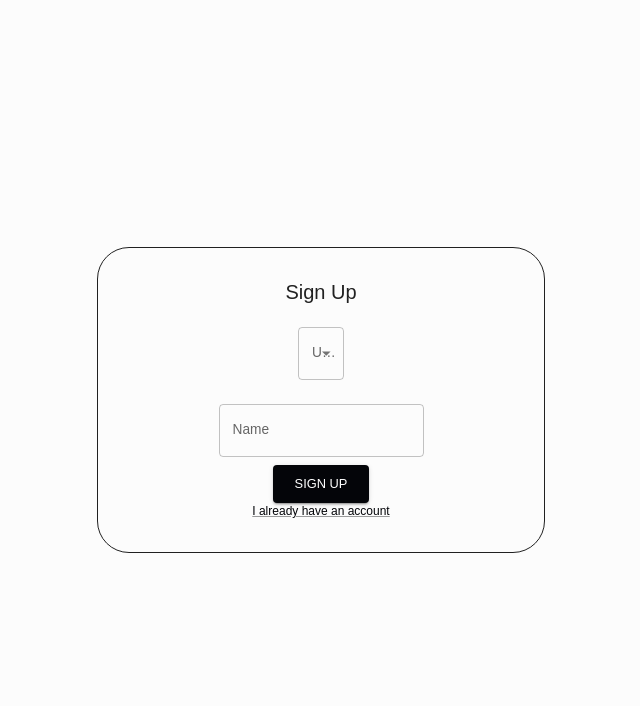
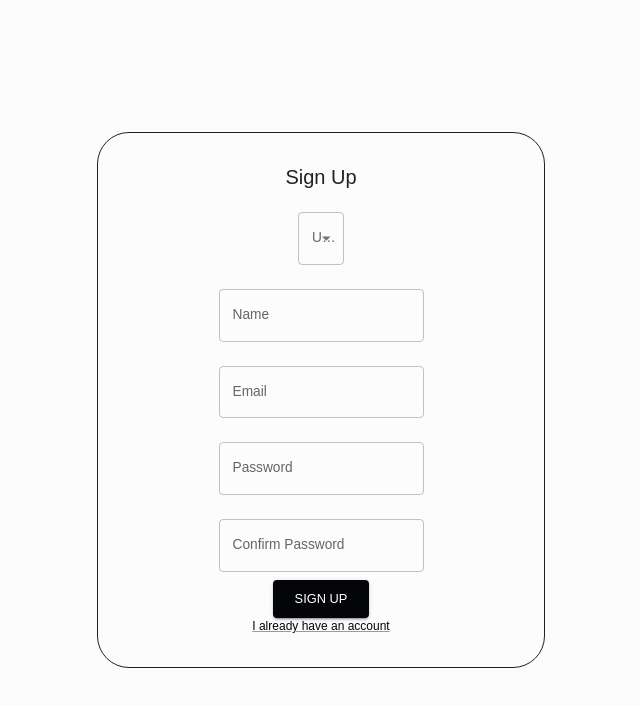
Before and after one commit to malcolmkananura/GradeX, a React (Create React App) app in the folder frontend/: page /signup in a window 1280 px wide. Shown: the top 706 px of the page, without its empty margins (319-959 px from the left). Built offline with nearby package versions, Linux system fonts and the light colour scheme.

Commit message:
added email and password fiels to signup form

```diff
--- a/frontend/src/components/SignUpForm.js
+++ b/frontend/src/components/SignUpForm.js
@@ -77,7 +77,30 @@ const SignUpForm = () => {
           value={name}
           onChange={(e) => setName(e.target.value)}
         />
-        {/* ... other form elements ... */}
+        <TextField
+          type="email"
+          label="Email"
+          variant="outlined"
+          margin="normal"
+          value={email}
+          onChange={(e) => setEmail(e.target.value)}
+        />
+        <TextField
+          type="password"
+          label="Password"
+          variant="outlined"
+          margin="normal"
+          value={password}
+          onChange={(e) => setPassword(e.target.value)}
+        />
+        <TextField
+          type="password"
+          label="Confirm Password"
+          variant="outlined"
+          margin="normal"
+          value={confirmPassword}
+          onChange={(e) => setConfirmPassword(e.target.value)}
+        />
         <Button
           type="submit"
           variant="contained"
```
Also changed, not shown: 7 other files (tests, documents, lock files or other folders).
